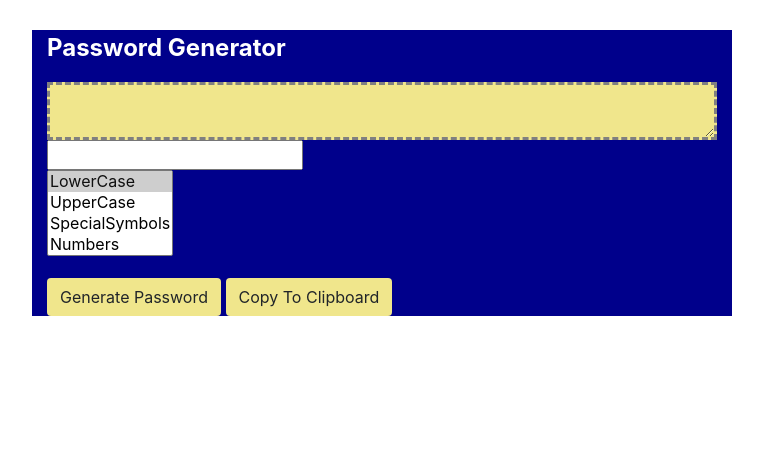
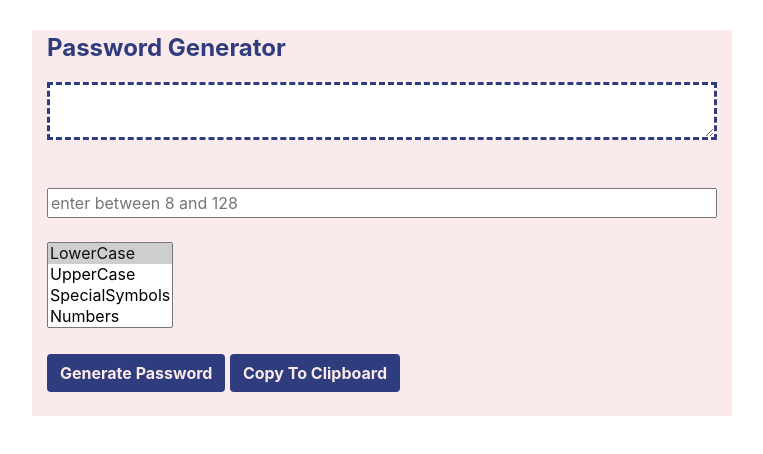
Before and after one commit to zmo2/password-generator, a plain HTML site: page index.html in a window 1280 px wide. Shown: the whole page, without its empty margins (258-1021 px from the left). Drawn offline with nearby package versions, Linux system fonts and the light colour scheme.

Commit message:
notated js script

```diff
--- a/index.html
+++ b/index.html
@@ -24,9 +24,10 @@
 
             </textarea>
         </div>
+        <br><br>
         <div class="container userInputs">
-          <input type="number" id = "passLength">
-          <br>
+          <input type="number" id = "passLength" placeholder="enter between 8 and 128">
+          <br><br>
 
           <select name="passwordAttribute" id="passOptions" multiple>
             <option id = "wantLower" selected>LowerCase</option>
@@ -36,6 +37,7 @@
           </select>
         </div>
 
+        <br>
         <div class="container jsButtons">
         <button onclick = "generatePassword()" type="button" class = "btn genPassButton">
           Generate Password
@@ -44,11 +46,9 @@
         <button type="button" onclick = "copy()" class = "btn copyToClip">
           Copy To Clipboard
         </button>
+        <br><br>
         </div>
-
-
       </div>
-
 
     <!-- Optional JavaScript -->
     <!-- jQuery first, then Popper.js, then Bootstrap JS -->
--- a/javascript.js
+++ b/javascript.js
@@ -8,19 +8,19 @@ var finalPassword = "";
 var optionList = document.getElementById("passOptions")
 var selectedItems = optionList.selectedOptions
 
+// function that clears the variables
 function clearPassword() {
-    // document.getElementById('mainDisplay').innerText = "Working";
-    finalPassword = "";
+    finalPassword = ""
     tempKeyPool = ""
     tempPass = ""
 }
 
+//function that checks for what password options were selected and save at least one of the selected options into a temp string
 function getSelectedItems(){
     for (i=0; i<selectedItems.length; i++){
         if (selectedItems[i].label === "LowerCase"){
             tempPass = tempPass.concat(lowerAlp.charAt(Math.floor(Math.random() * lowerAlp.length)));
             tempKeyPool = tempKeyPool.concat(lowerAlp)
-            //when true: save a position
         }if (selectedItems[i].label === "UpperCase"){
             tempPass = tempPass.concat(upperAlp.charAt(Math.floor(Math.random() * upperAlp.length)));
             tempKeyPool = tempKeyPool.concat(upperAlp)
@@ -34,6 +34,7 @@ function getSelectedItems(){
     }
 }
 
+//generates the random password combining the temp string generated in getSelectedItems()
 function generatePassword(){
     var passwordLength = document.getElementById("passLength").value;
     if (passwordLength<8 || passwordLength>128){
@@ -49,6 +50,7 @@ function generatePassword(){
     }
 }
 
+//function to copy the password to the clipboard
 function copy(){
     var textForCopy = document.getElementById("mainDisplay")
     textForCopy.select()
--- a/style.css
+++ b/style.css
@@ -2,7 +2,7 @@
     margin: auto;
     max-width: 700px;
     min-width: 400px;
-    background-color: darkblue;
+    background-color: #FBEAEB;
     margin-top: 30px;
 }
 .mainTitle{
@@ -11,36 +11,30 @@
     max-height: 300px;
     min-width: 400px;
     min-height: 50px;
-    background-color: darkblue;
+    background-color: #FBEAEB;
     font-size: 24px;
     font-weight: bold;
-    color: white
+    color: #2f3c7e
 }
 
 #mainDisplay{
     margin: auto;
     min-width: 100%;
     min-height: 100%;
-    border-color: grey;
+    border-color: #2f3c7e ;
     border-style: dashed;
     border-width: 3px;
-    background-color: khaki ;
+  ;
     text-align: center;
 }
 
-.genPassButton{
+.genPassButton, .copyToClip{
     margin: auto;
-    background-color: khaki;
+    background-color: #2f3c7e ;
+    color: #FBEAEB;
+    font-weight: bold;
 }
 
-.copyToClip{
-    background-color: khaki;
+#passLength{
+    width: 100%;
 }
-
-#passOptions{
-    margin: auto;
-}
-
-.jsButtons{
-    margin-top: 20px;
-}
```
